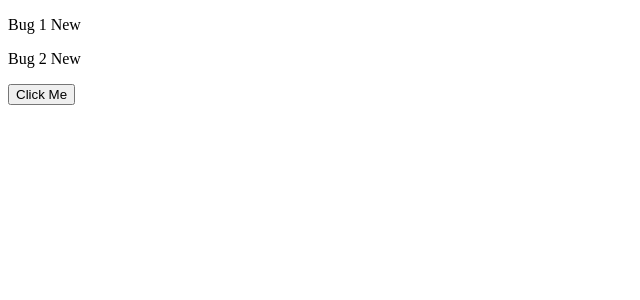
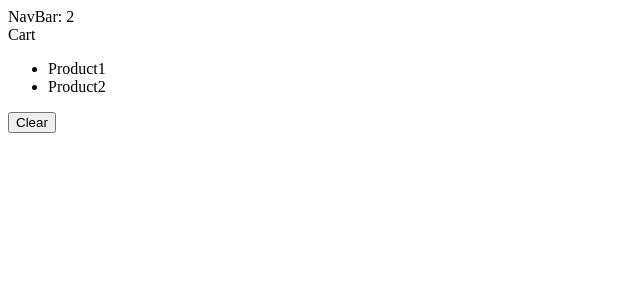
Before and after one commit to NavaneethaKrishnan-S/mastering-react, a React app in the folder react-app/: page / in a window 1280 px wide. Shown: the top 300 px of the page, without its empty margins (0-640 px from the left). Built offline with nearby package versions, Linux system fonts and the light colour scheme; the HTML template or start-up script is replaced by a standard one.

Commit message:
Managing Component State: Sharing State between Components

```diff
--- a/react-app/src/App.tsx
+++ b/react-app/src/App.tsx
@@ -1,31 +1,15 @@
 import { useState } from "react";
 import produce from "immer";
 import "./App.css";
+import NavBar from "./components/NavBar";
+import Cart from "./components/Cart";
 
 function App() {
-  const [bugs, setBugs] = useState([
-    { id: 1, title: "Bug 1", fixed: false },
-    { id: 2, title: "Bug 2", fixed: false },
-  ]);
-
-  const handleClick = () => {
-    // setBugs(bugs.map((bug) => (bug.id === 1 ? { ...bug, fixed: true } : bug)));
-    setBugs(
-      produce((draft) => {
-        const bug = draft.find((bug) => bug.id === 1);
-        if (bug) bug.fixed = true;
-      }),
-    );
-  };
-
+  const [cartItems, setCartItems] = useState(["Product1", "Product2"]);
   return (
     <div>
-      {bugs.map((bug) => (
-        <p key={bug.id}>
-          {bug.title} {bug.fixed ? "Fixed" : "New"}
-        </p>
-      ))}
-      <button onClick={handleClick}>Click Me</button>
+      <NavBar cartItemsCount={cartItems.length} />
+      <Cart cartItems={cartItems} onClear={() => setCartItems([])} />
     </div>
   );
 }
--- /dev/null
+++ b/react-app/src/components/Cart.tsx
@@ -0,0 +1,20 @@
+interface Props {
+  cartItems: string[];
+  onClear: () => void;
+}
+
+const Cart = ({ cartItems, onClear }: Props) => {
+  return (
+    <>
+      <div>Cart</div>
+      <ul>
+        {cartItems.map((item) => (
+          <li key={item}>{item}</li>
+        ))}
+      </ul>
+      <button onClick={onClear}>Clear</button>
+    </>
+  );
+};
+
+export default Cart;
--- /dev/null
+++ b/react-app/src/components/NavBar.tsx
@@ -0,0 +1,9 @@
+interface Props {
+  cartItemsCount: number;
+}
+
+const NavBar = ({ cartItemsCount }: Props) => {
+  return <div>NavBar: {cartItemsCount}</div>;
+};
+
+export default NavBar;
```
